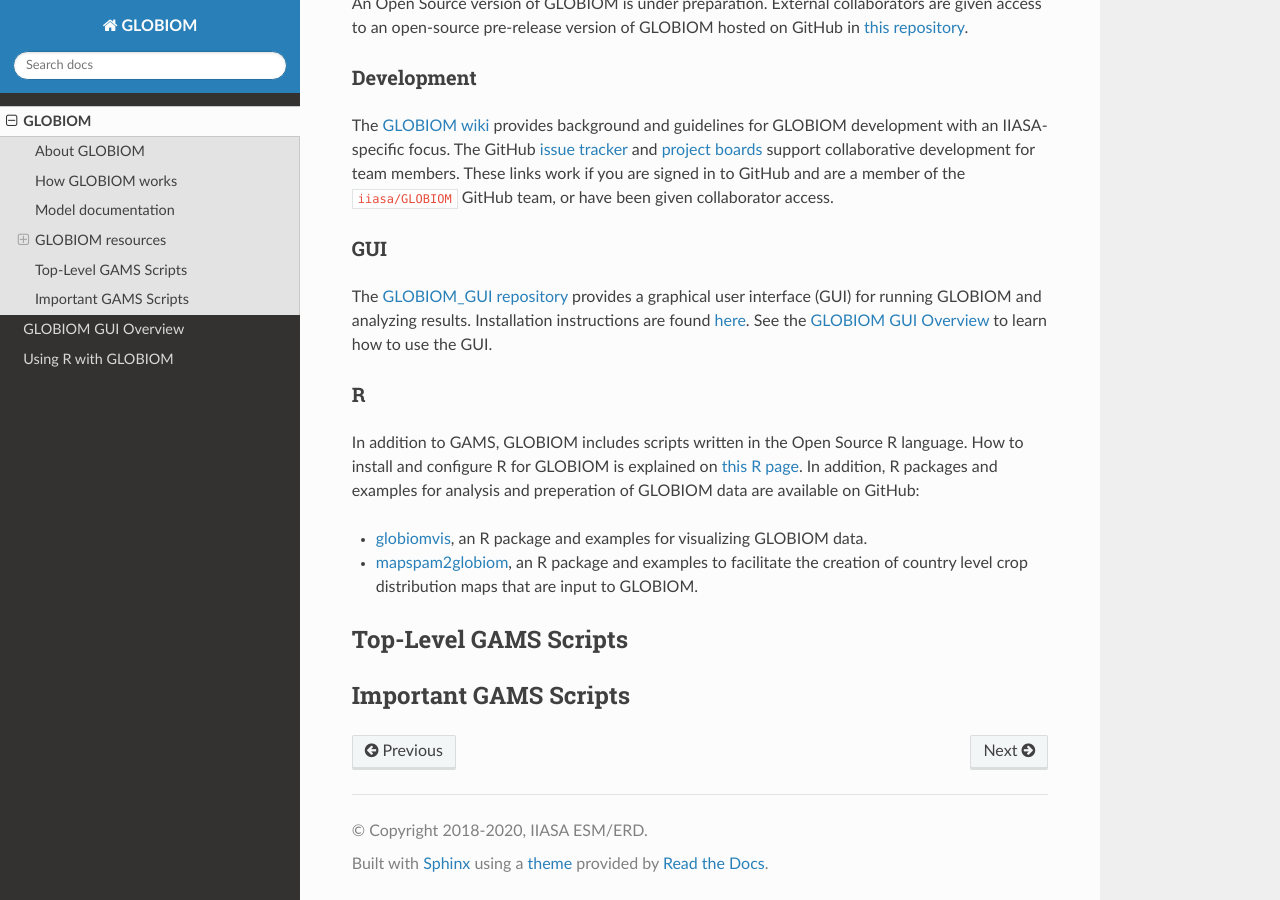
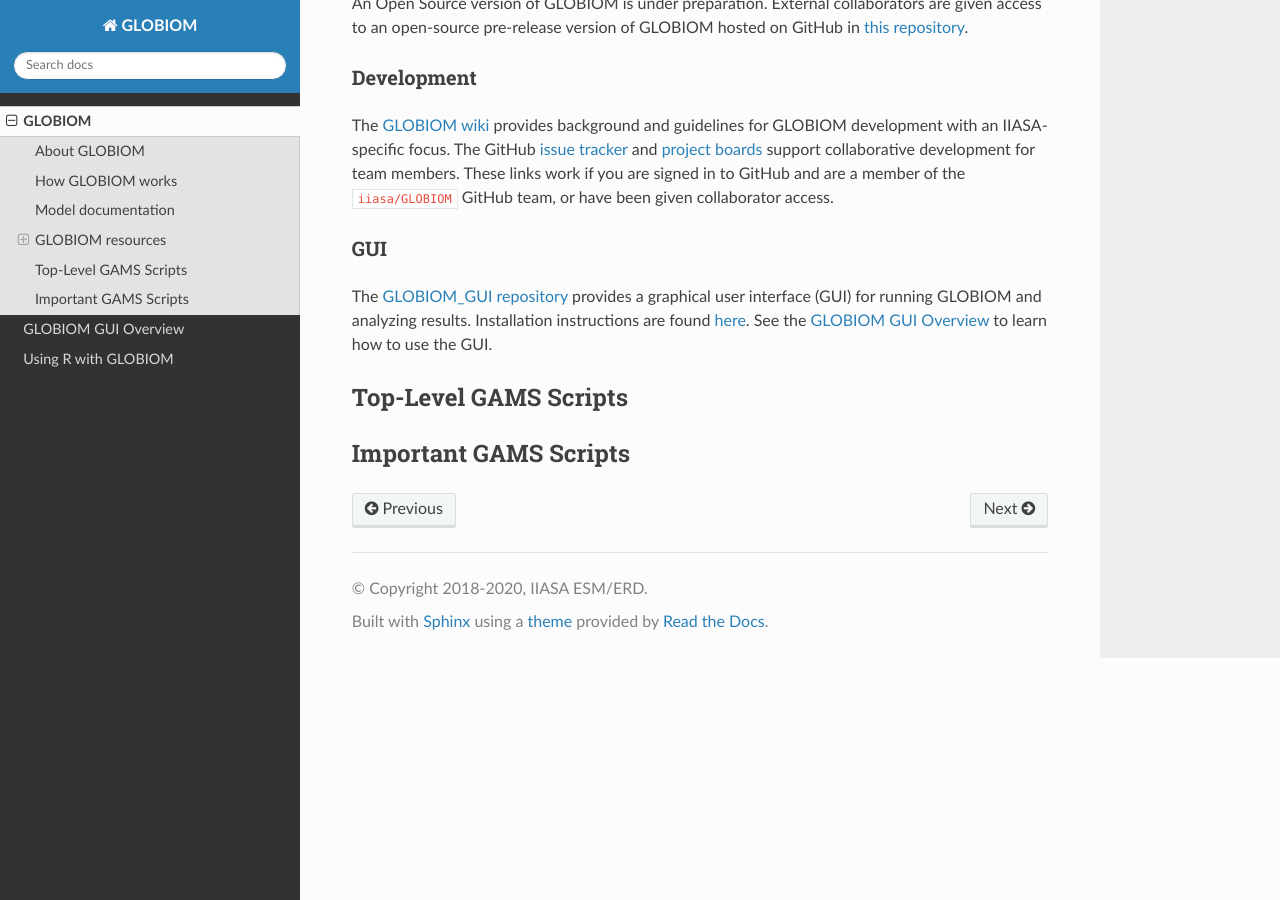
Before and after one commit to iiasa/GLOBIOM_doc, a Sphinx documentation site: the page built from source/index.rst, in a window 1280 px wide and 900 px high, scrolled down 1392 px. Built offline with Sphinx 7.4.7 and the Read the Docs theme 2.0.0, drawn with Linux system fonts in a browser that asks for light colours; pages that are not in the unit, such as notebooks, are missing from menus.

Commit message:
Remove R subsection from index page
All R stuff will be unified on a separate page.

```diff
--- a/source/index.rst
+++ b/source/index.rst
@@ -77,20 +77,6 @@
 `here <https://github.com/iiasa/GLOBIOM_GUI/blob/master/README.md>`_.
 See the :doc:`GUI` to learn how to use the GUI.
 
-R
-^
-In addition to GAMS, GLOBIOM includes scripts written in the Open Source R language.
-How to install and configure R for GLOBIOM is explained on `this R page <R>`_. In
-addition, R packages and examples for analysis and preperation of GLOBIOM data are
-available on GitHub:
-
-* `globiomvis <https://iiasa.github.io/globiomvis>`_, an R package and examples for
-  visualizing GLOBIOM data.
-
-* `mapspam2globiom <https://iiasa.github.io/mapspam2globiom>`_, an R package and examples
-  to facilitate the creation of country level crop distribution maps that are input to
-  GLOBIOM.
-
 Top-Level GAMS Scripts
 ----------------------
 
```
